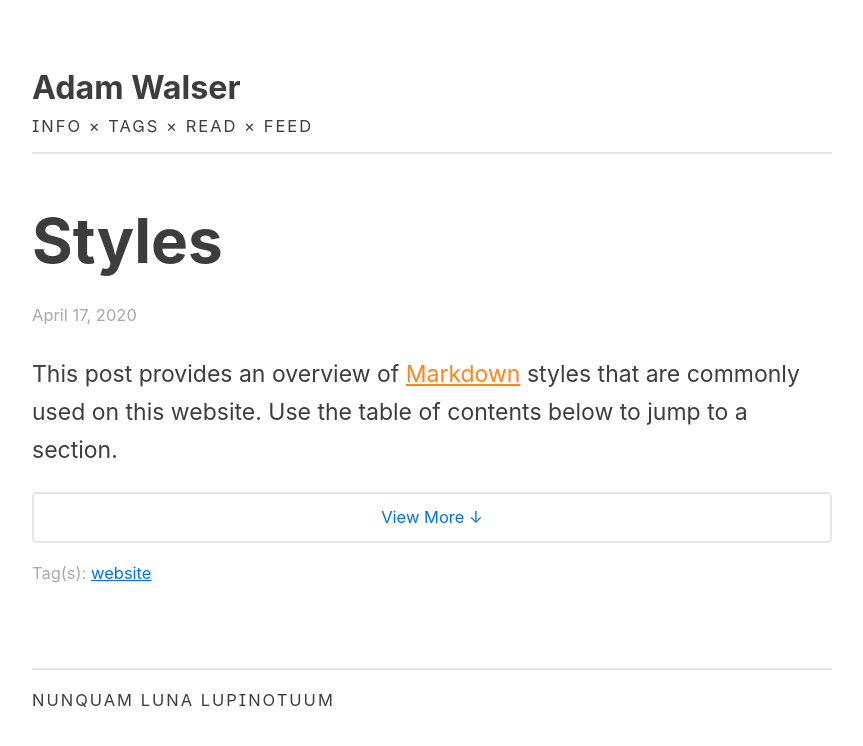
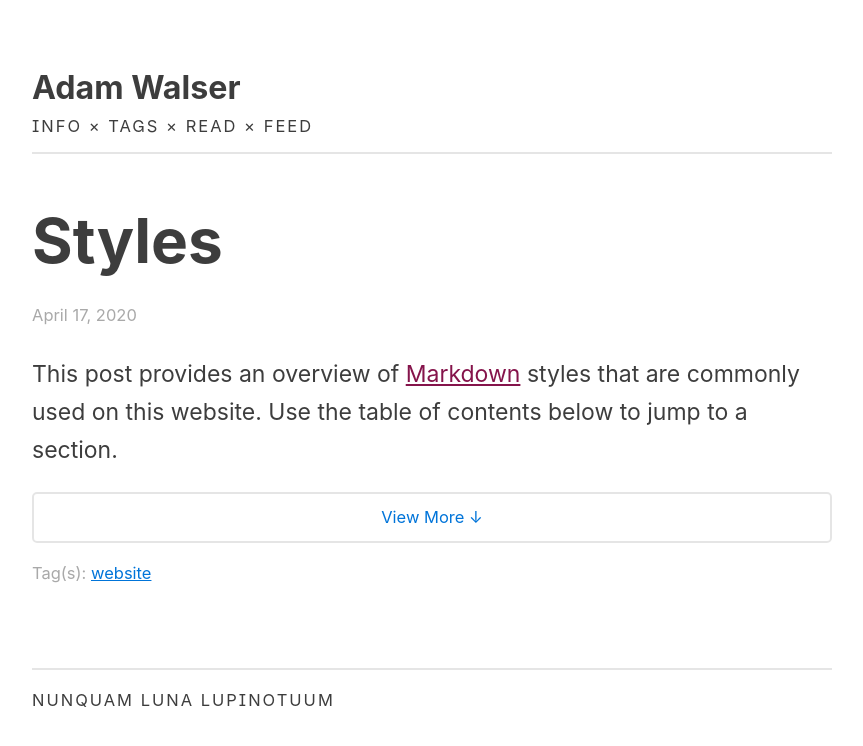
Before and after one commit to ajpwalser/ajpwalser.github.io, a Jekyll site: the page built from index.html, in a window 1280 px wide. Shown: the top 746 px of the page, without its empty margins (208-1071 px from the left). Built offline with Jekyll 4.4.1, drawn with Linux system fonts in a browser that asks for light colours; some web fonts are replaced; the list of posts is cut into pages by our own code.

Commit message:
Update style.css

```diff
--- a/css/style.css
+++ b/css/style.css
@@ -69,7 +69,7 @@ footer a:hover {
 /* Links */
 
 a:link {
-	color: #FF851B;
+	color: #85144b;
 	text-decoration: underline;
 }
 
```
